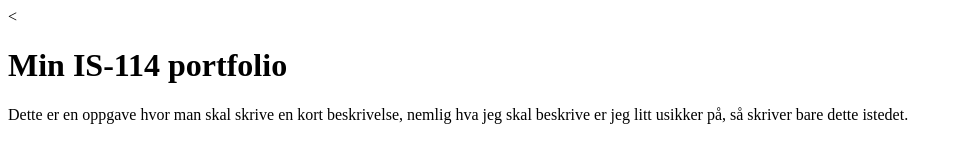
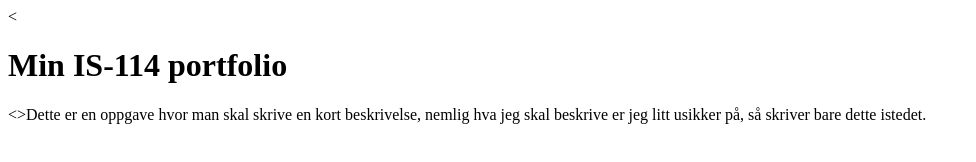
Before and after one commit to NiriLorentzen/NiriLorentzen, a plain HTML site: page docs/index.html in a window 1280 px wide. Shown: the whole page, without its empty margins (0-976 px from the left). Drawn offline with Linux system fonts and the light colour scheme.

Commit message:
Endret på teksten (la tilbake feilen pga neste oppgave)

```diff
--- a/docs/index.html
+++ b/docs/index.html
@@ -7,6 +7,6 @@
 <</head>
 <body>
 <h1>Min IS-114 portfolio</h1>
-<p>Dette er en oppgave hvor man skal skrive en kort beskrivelse, nemlig hva jeg skal beskrive er jeg litt usikker på, så skriver bare dette istedet.</p>
+<>Dette er en oppgave hvor man skal skrive en kort beskrivelse, nemlig hva jeg skal beskrive er jeg litt usikker på, så skriver bare dette istedet.</>
 </body>
 </html>
```
